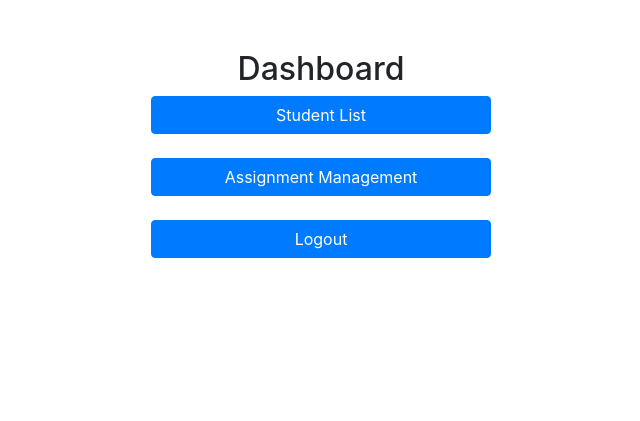
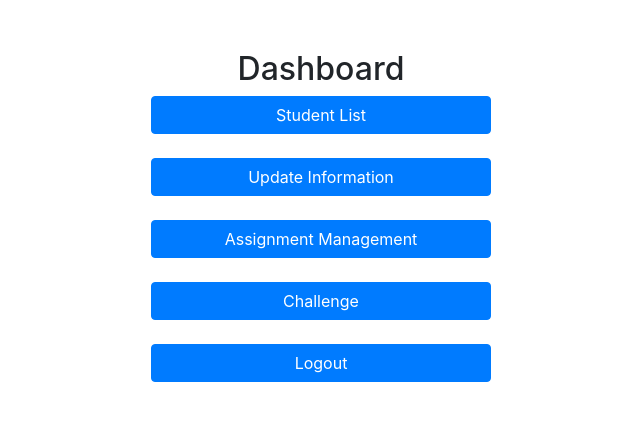
Before and after one commit to totipham/EHC-Code-Punch-FA2021, a PHP site: page / in a window 1280 px wide. Shown: the top 421 px of the page, without its empty margins (319-959 px from the left). Run offline with PHP 8.4, Linux system fonts and the light colour scheme; the visitor is signed in with stand-in values (Sample User, id 1).

Commit message:
Add function button

```diff
--- a/src/index.php
+++ b/src/index.php
@@ -11,8 +11,14 @@ echo <<<CODE
         <a href='student.php'>
             <button type="submit" class="btn btn-primary btn-block">Student List</button>
         </a><br>
+        <a href='profile.php'>
+            <button type="submit" class="btn btn-primary btn-block">Update Information</button>
+        </a><br>
         <a href='assignment.php'>
             <button type="submit" class="btn btn-primary btn-block">Assignment Management</button>
+        </a><br>
+        <a href='challenge.php'>
+            <button type="submit" class="btn btn-primary btn-block">Challenge</button>
         </a><br>
         <a href='logout.php'>
             <button type="submit" class="btn btn-primary btn-block">Logout</button>
```
